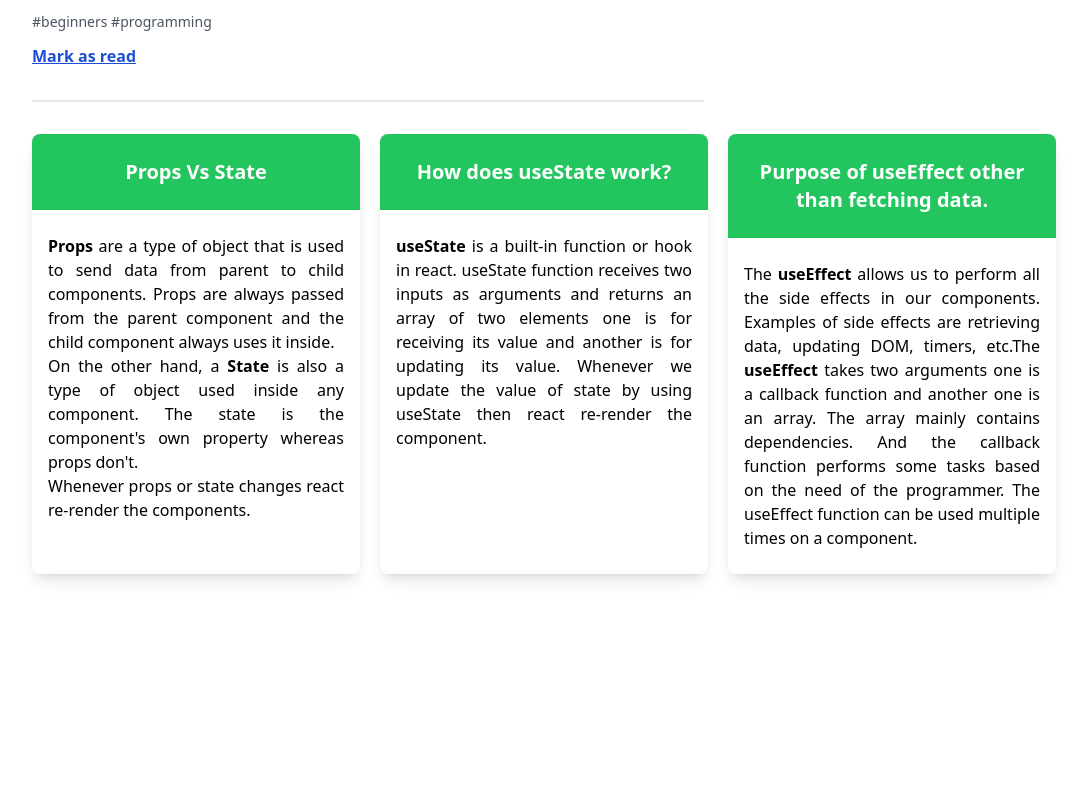
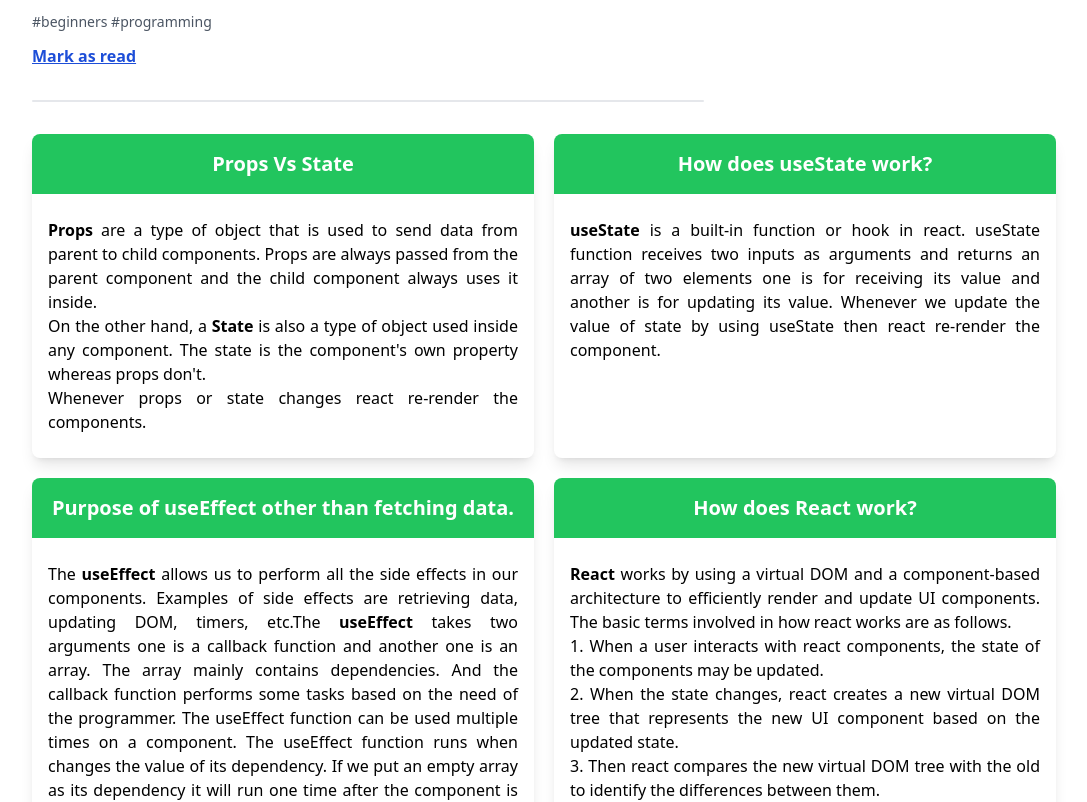
Before and after one commit to Robin0787/Blog-Cafe, a React (Vite) app: page / in a window 1280 px wide. Shown: the part 3060-3862 px from the top of the page, without its empty margins (96-1183 px from the left). Before the commit the page ends 3658 px from the top, so only its background shows below. Built offline with nearby package versions, Linux system fonts and the light colour scheme.

Commit message:
Completed answering questions

```diff
--- a/src/Components/Blogs.jsx
+++ b/src/Components/Blogs.jsx
@@ -1,6 +1,6 @@
 
 import React, { useEffect, useState } from 'react';
-import { toast, ToastContainer } from 'react-toastify';
+import { ToastContainer, toast } from 'react-toastify';
 import 'react-toastify/dist/ReactToastify.css';
 import BookmarksCart from './BookmarksCart';
 import SingleBlog from './SingleBlog';
@@ -14,15 +14,17 @@ const Blogs = () => {
             .then((res) => res.json())
             .then((data) => setBlogs(data));
     }, []);
+
     function handleBookmark (blogTitle) {
         const isExists = allBookmarks.find(each => each === blogTitle);
+        const allElements = [...allBookmarks, blogTitle];
         if(isExists) {
             toast('You have already Bookmarked this Blog');
         }
-        else {
-            setAllBookmarks((prev) => [...prev, blogTitle]);
-        }
+        // setAllBookmarks((prev) => [...prev, blogTitle]);
+        setAllBookmarks(allElements.reverse());
     }
+
     function markAsRead (newTime) {
         setReadingTimes((prev) => prev + parseInt(newTime));
     }
--- a/src/Components/BookmarksCart.jsx
+++ b/src/Components/BookmarksCart.jsx
@@ -3,7 +3,7 @@ import SingleBookmark from './SingleBookmark';
 
 const BookmarksCart = ({allBookmarks,readingTimes}) => {
     return (
-        <article className=''>
+        <article className='mb-6'>
             <div className='border border-blue-300 rounded-md bg-purple-50 text-blue-600 font-semibold flex justify-center items-center py-5 px-3 mb-4'>
                 <p className="text-lg">Spent time on read : {readingTimes} min</p>
             </div>
--- a/src/Components/QuestionsAnswers.jsx
+++ b/src/Components/QuestionsAnswers.jsx
@@ -2,22 +2,32 @@ import React from 'react';
 
 const QuestionsAnswers = () => {
     return (
-        <footer className='grid grid-cols-1 md:grid-cols-3 gap-5 mb-6'>
+        <footer className='grid grid-cols-1 md:grid-cols-2  gap-5 mb-6'>
             {/* First Question : Props Vs State */}
             <div className='shadow-lg rounded-lg'>
-                <h2 className="text-xl p-6 bg-green-500 text-white font-semibold rounded-t-lg text-center">Props Vs State</h2>
+                <h2 className="text-xl p-4 bg-green-500 text-white font-semibold rounded-t-lg text-center">Props Vs State</h2>
                 <p className="text-md my-6 px-4 text-justify"><span className='font-semibold'>Props</span> are a type of object that is used to send data from parent to child components. Props are always passed from the parent component and the child component always uses it inside. <br /> On the other hand, a <span className='font-semibold'>State</span> is also a type of object used inside any component. The state is the component's own property whereas props don't. <br />Whenever props or state changes react re-render the components.</p>
             </div>
             {/* Second Question : How does useState work */}
             <div className='shadow-lg rounded-lg'>
-                <h2 className="text-xl p-6 bg-green-500 text-white font-semibold rounded-t-lg text-center">How does useState work?</h2>
+                <h2 className="text-xl p-4 bg-green-500 text-white font-semibold rounded-t-lg text-center">How does useState work?</h2>
                 <p className="text-md my-6 px-4 text-justify"><span className="font-semibold">useState</span> is a built-in function or hook in react. useState function receives two inputs as arguments and returns an array of two elements one is for receiving its value and another is for updating its value. Whenever we update the value of state by using useState then react re-render the component.</p>
             </div>
             {/* Third Question : Purpose of useEffect other than fetching data */}
             <div className='shadow-lg rounded-lg'>
-                <h2 className="text-xl p-6 bg-green-500 text-white font-semibold rounded-t-lg text-center">Purpose of useEffect other than fetching data.</h2>
+                <h2 className="text-xl p-4 bg-green-500 text-white font-semibold rounded-t-lg text-center">Purpose of useEffect other than fetching data.</h2>
                 <p className="text-md my-6 px-4 text-justify">The <span className="font-semibold">useEffect</span> allows us to perform all the side effects in our components. Examples of side effects are retrieving data, updating DOM, timers, etc.The <span className="font-semibold">useEffect</span> takes two arguments one is a callback function and another one is an array.
-                The array mainly contains dependencies. And the callback function performs some tasks based on the need of the programmer. The useEffect function can be used multiple times on a component.</p>
+                    The array mainly contains dependencies. And the callback function performs some tasks based on the need of the programmer. The useEffect function can be used multiple times on a component. The useEffect function runs when changes the value of its dependency. If we put an empty array as its dependency it will run one time after the component is rendered. If we don't put any dependency it will run every render.</p>
+            </div>
+            {/* Fourth Question : How does react work? */}
+            <div className='shadow-lg rounded-lg'>
+                <h2 className="text-xl p-4 bg-green-500 text-white font-semibold rounded-t-lg text-center">How does React work?</h2>
+                <p className="text-md my-6 px-4 text-justify"><span className="font-semibold">React</span> works by using a virtual DOM and a component-based architecture to efficiently render and update UI components. The basic terms involved in how react works are as follows.<br />
+                    1. When a user interacts with react components, the state of the components may be updated. <br />
+                    2. When the state changes, react creates a new virtual DOM tree that represents the new UI component based on the updated state. <br />
+                    3. Then react compares the new virtual DOM tree with the old to identify the differences between them. <br />
+                    4. After identifying the differences between them, React simply updates only the components that need to be changed in actual DOM, rather than re-rendering the entire web page. It is only possible because of reacts virtual DOM and component base architecture. <br />
+                    5. The updated UI is then rendered to the webpage. </p>
             </div>
         </footer>
     );
--- a/tailwind.config.js
+++ b/tailwind.config.js
@@ -21,5 +21,6 @@ module.exports = {
       }
     }
   },
-  plugins: [],
+  plugins: [
+  ],
 }
```
Also changed, not shown: 1 other file (tests, documents, lock files or other folders).
